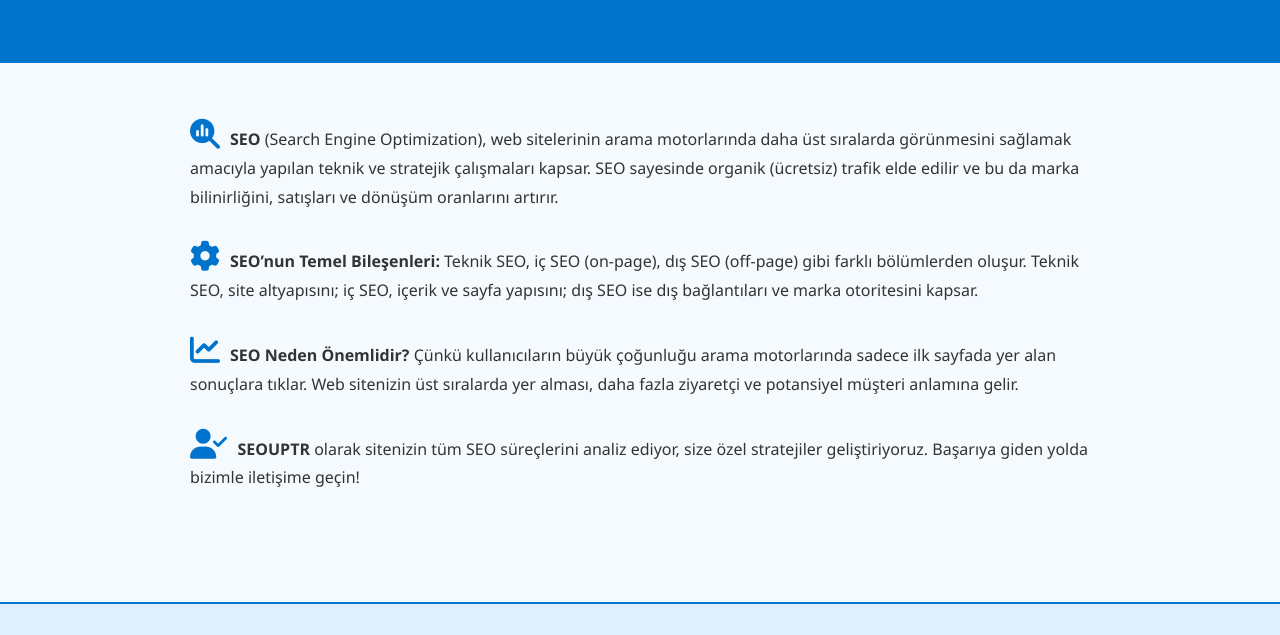
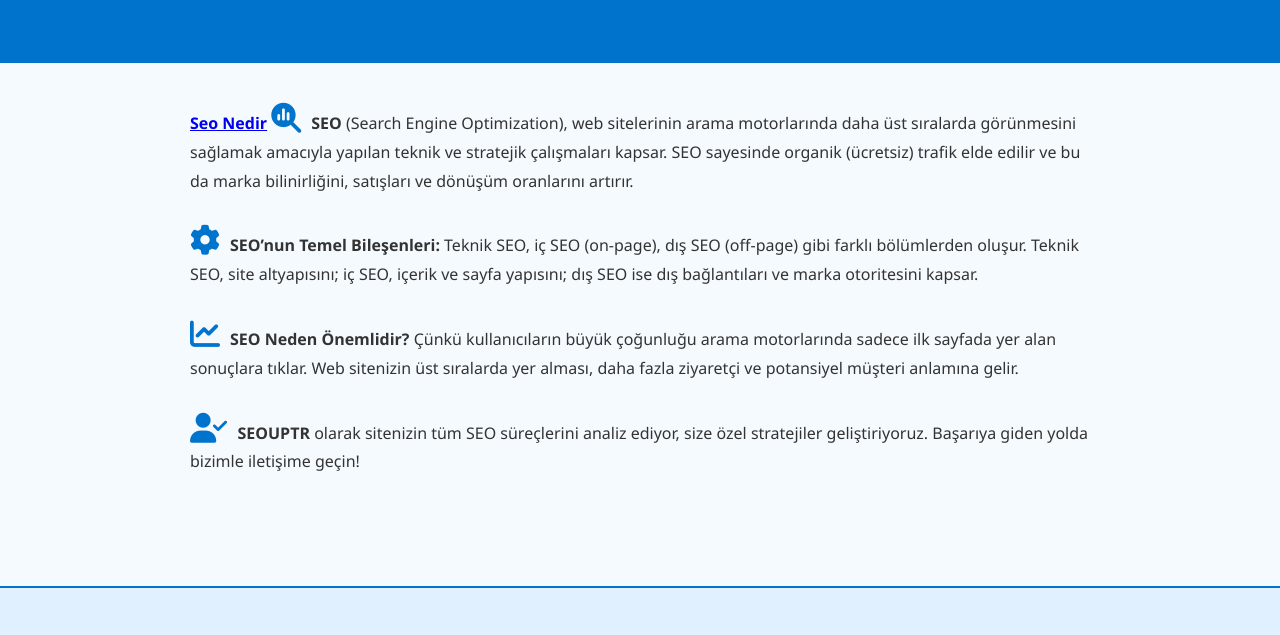
Before and after one commit to Seouzman/Seo-Nedir, a plain HTML site: page index.html in a window 1280 px wide. Shown: the part 150-785 px from the top of the page. Drawn offline with Linux system fonts and the light colour scheme.

Commit message:
index.html

```diff
--- a/index.html
+++ b/index.html
@@ -74,7 +74,7 @@
 
   <section>
     <div class="info-block">
-      <p><i class="fa-solid fa-magnifying-glass-chart"></i><strong>SEO</strong> (Search Engine Optimization), web sitelerinin arama motorlarında daha üst sıralarda görünmesini sağlamak amacıyla yapılan teknik ve stratejik çalışmaları kapsar. SEO sayesinde organik (ücretsiz) trafik elde edilir ve bu da marka bilinirliğini, satışları ve dönüşüm oranlarını artırır.</p>
+       <strong><a href="https://www.seouptr.com" target="_blank">Seo Nedir</a></strong> <i class="fa-solid fa-magnifying-glass-chart"></i><strong>SEO</strong> (Search Engine Optimization), web sitelerinin arama motorlarında daha üst sıralarda görünmesini sağlamak amacıyla yapılan teknik ve stratejik çalışmaları kapsar. SEO sayesinde organik (ücretsiz) trafik elde edilir ve bu da marka bilinirliğini, satışları ve dönüşüm oranlarını artırır.</p>
     </div>
 
     <div class="info-block">
```
